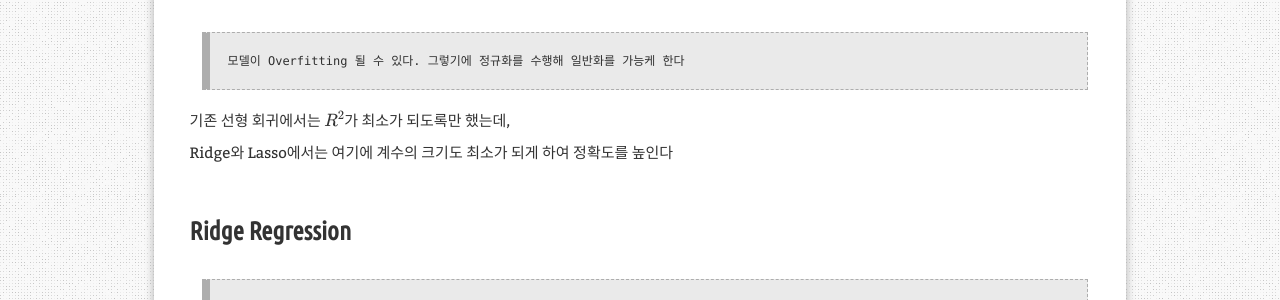
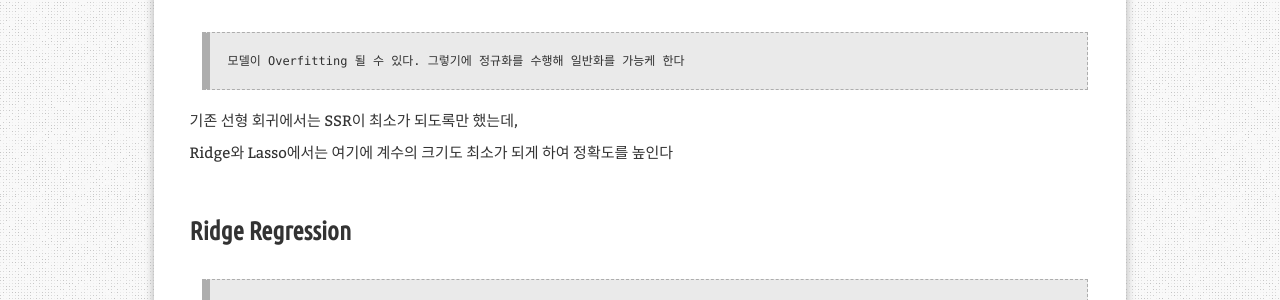
Before and after one commit to aristohyun/aristohyun.github.io, a Jekyll site: the page built from _posts/2021-06-25-Regularization-Regression.md, in a window 1280 px wide. Shown: the part 604-904 px from the top of the page. Built offline with Jekyll 4.4.1, drawn with Linux system fonts in a browser that asks for light colours; formulas are drawn with MathJax 3; comment, search, counter and statistics services are not loaded.

Commit message:
Update 2021-06-25-Regularization-Regression.md

```diff
--- a/_posts/2021-06-25-Regularization-Regression.md
+++ b/_posts/2021-06-25-Regularization-Regression.md
@@ -19,7 +19,7 @@ redirect_from:
 # Reqularization
 > 모델이 Overfitting 될 수 있다. 그렇기에 정규화를 수행해 일반화를 가능케 한다
 
-기존 선형 회귀에서는 $ R^2 $가 최소가 되도록만 했는데,
+기존 선형 회귀에서는 SSR이 최소가 되도록만 했는데,
 Ridge와 Lasso에서는 여기에 계수의 크기도 최소가 되게 하여 정확도를 높인다
 
 
```
